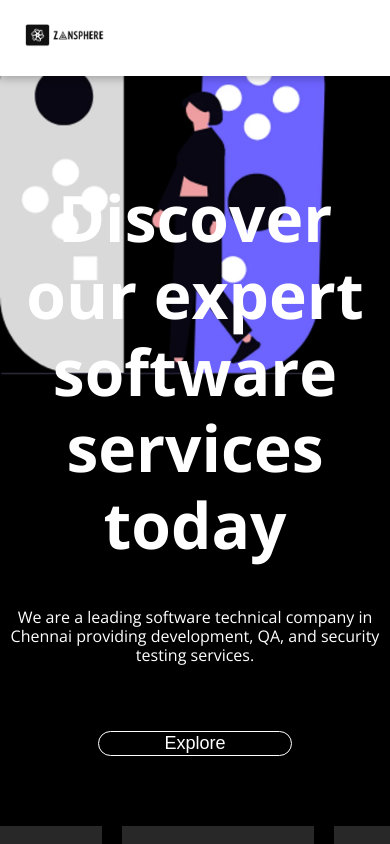
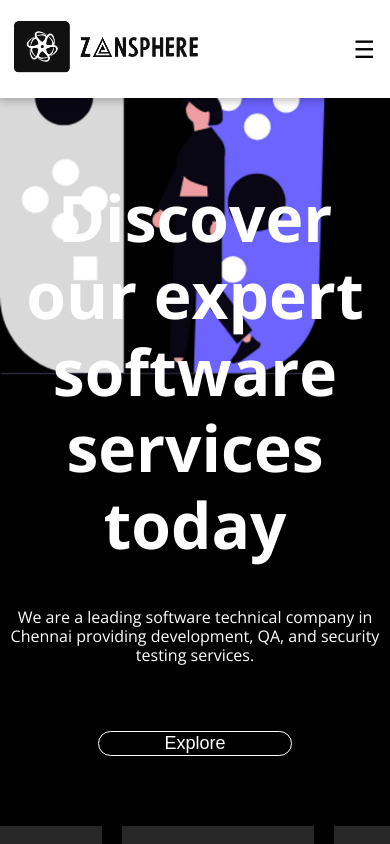
Before and after one commit to umar23-zan/zangroups, a React (Create React App) app: page / in a window 390 px wide. Shown: the top 844 px of the page. Built offline with nearby package versions, Linux system fonts and the light colour scheme.

Commit message:
header css fixed

```diff
--- a/src/components/Header.js
+++ b/src/components/Header.js
@@ -13,7 +13,7 @@ const Header = () => {
   return (
     <div className='header-section'>
       <div className='header-logo'>
-        <img src={logo} alt="logo" />
+        <img src={logo} alt="logo"  className='logo'/>
       </div>
       <div className='header-nav-section'>
         <div className={`header-navlinks ${menuOpen ? 'open' : ''}`}>
--- a/src/components/header.css
+++ b/src/components/header.css
@@ -1,95 +1,108 @@
-body, html {
-  margin: 0;
-  padding: 0;
-  overflow-x: hidden; /* Prevents horizontal scrolling */
-}
-
-
 .header-section{
+  background-color: white;
   top: 0;
   display: flex;
   flex-direction: row;
+  align-items: center;
+  /* justify-content: space-between; */
+  padding: 10px 0px;
+  position: fixed;
   width: 100vw;
-  /* max-width: 100vw; */
-  height: 70px;
-  /* justify-content: space-between; */
-  gap: 60%;
+  box-shadow: rgba(0, 0, 0, 0.24) 0px 3px 8px;
+}
+.header-logo{
+  display: flex;
+  flex-grow: 1;
   align-items: center;
-  position: fixed;
-  background-color: white;
-   font-family: "Inter", serif;
-   padding: 20px 0px;
-   box-shadow: rgba(0, 0, 0, 0.24) 0px 3px 8px;
 }
-
-.header-logo img{
-  margin-left: 20px;
-  width: 215px;
-  height: 78px;
+.logo{
+  width: 320px;
+  height: 115px;
 }
-
+.hamburger{
+  display: none;
+}
+.header-nav-section{
+  display: flex;
+  flex-grow: 2;
+  justify-content: flex-end;
+}
 .header-navlinks{
   display: flex;
-  gap: 45px;
+  flex-direction: row;
+  justify-content: space-around;
+  width: 400px;
 }
-
 .header-navlinks a{
   text-decoration: none;
   color: black;
-  font-size: 16px;
+  font-size: 18px;
   font-weight: 500;
 }
-
 .header-navlinks a:hover{
   text-decoration: underline;
-
-}
-
-.hamburger {
-  display: none;
-  font-size: 24px;
-  cursor: pointer;
 }
 
 @media (max-width: 768px){
-  body, html {
-    margin: 0;
-    padding: 0;
-    overflow-x: hidden; /* Prevents horizontal scrolling */
+  .header-section{
+    background-color: white;
+    top: 0;
+    display: flex;
+    flex-direction: row;
+    align-items: center;
+    /* justify-content: space-between; */
+    padding: 10px 0px;
+    position: fixed;
+    width: 100vw;
+    box-shadow: rgba(0, 0, 0, 0.24) 0px 3px 8px;
   }
-  .header-section{
-    width: 100vw;
-    /* max-width: 100vw; */
-    justify-content: flex-start;
-    gap: 80%;
-    height: auto;
-
-
+  .header-logo{
+    display: flex;
+    flex-grow: 1;
+    align-items: center;
   }
-  .header-logo img{
-    width: 90px;
-    height: auto;
-  }
-  .header-navlinks{
-    display: none;
+  .logo{
+    width: 215px;
+    height: 78px;
   }
   .hamburger {
     display: block;
     font-size: 24px;
     cursor: pointer;
+    margin-right: 15px;
   }
-  .header-navlinks.open {
+  /* .header-nav-section{
+    display: flex;
+    flex-grow: 2;
+    justify-content: flex-end;
+  } */
+   .header-navlinks{
+    display: none;
+   }
+  .header-navlinks.open{
     display: flex;
     flex-direction: column;
+    justify-content: space-between;
     align-items: flex-end;
     position: absolute;
-    top: 70px;
-    right: 30px;
     background-color: white;
+    top: 90px;
+    right: 0;
     width: 100%;
-    padding: 10px;
-    box-shadow: rgba(0, 0, 0, 0.24) 0px 3px 8px;
+    padding-right: 15px;
+    height: 120px;
+    /* justify-content: space-around; */
+    /* width: 400px; */
+  }
+  .header-navlinks.open a{
+    text-decoration: none;
+    color: black;
+    font-size: 14px;
+    font-weight: 500;
+  }
+
+  .header-navlinks.open a:hover{
+    text-decoration: underline;
 
   }
-
 }
--- /dev/null
+++ b/src/components/reference.css
@@ -0,0 +1,95 @@
+body, html {
+  margin: 0;
+  padding: 0;
+  overflow-x: hidden; /* Prevents horizontal scrolling */
+}
+
+
+.header-section{
+  top: 0;
+  display: flex;
+  flex-direction: row;
+  width: 100vw;
+  /* max-width: 100vw; */
+  height: 70px;
+  /* justify-content: space-between; */
+  gap: 60%;
+  align-items: center;
+  position: fixed;
+  background-color: white;
+   font-family: "Inter", serif;
+   padding: 20px 0px;
+   box-shadow: rgba(0, 0, 0, 0.24) 0px 3px 8px;
+}
+
+.header-logo img{
+  margin-left: 20px;
+  width: 215px;
+  height: 78px;
+}
+
+.header-navlinks{
+  display: flex;
+  gap: 45px;
+}
+
+.header-navlinks a{
+  text-decoration: none;
+  color: black;
+  font-size: 16px;
+  font-weight: 500;
+}
+
+.header-navlinks a:hover{
+  text-decoration: underline;
+
+}
+
+.hamburger {
+  display: none;
+  font-size: 24px;
+  cursor: pointer;
+}
+
+@media (max-width: 768px){
+  body, html {
+    margin: 0;
+    padding: 0;
+    overflow-x: hidden; /* Prevents horizontal scrolling */
+  }
+  .header-section{
+    width: 100vw;
+    /* max-width: 100vw; */
+    justify-content: flex-start;
+    gap: 80%;
+    height: auto;
+
+
+  }
+  .header-logo img{
+    width: 90px;
+    height: auto;
+  }
+  .header-navlinks{
+    display: none;
+  }
+  .hamburger {
+    display: block;
+    font-size: 24px;
+    cursor: pointer;
+  }
+  .header-navlinks.open {
+    display: flex;
+    flex-direction: column;
+    align-items: flex-end;
+    position: absolute;
+    top: 70px;
+    right: 30px;
+    background-color: white;
+    width: 100%;
+    padding: 10px;
+    box-shadow: rgba(0, 0, 0, 0.24) 0px 3px 8px;
+
+  }
+
+}
```
